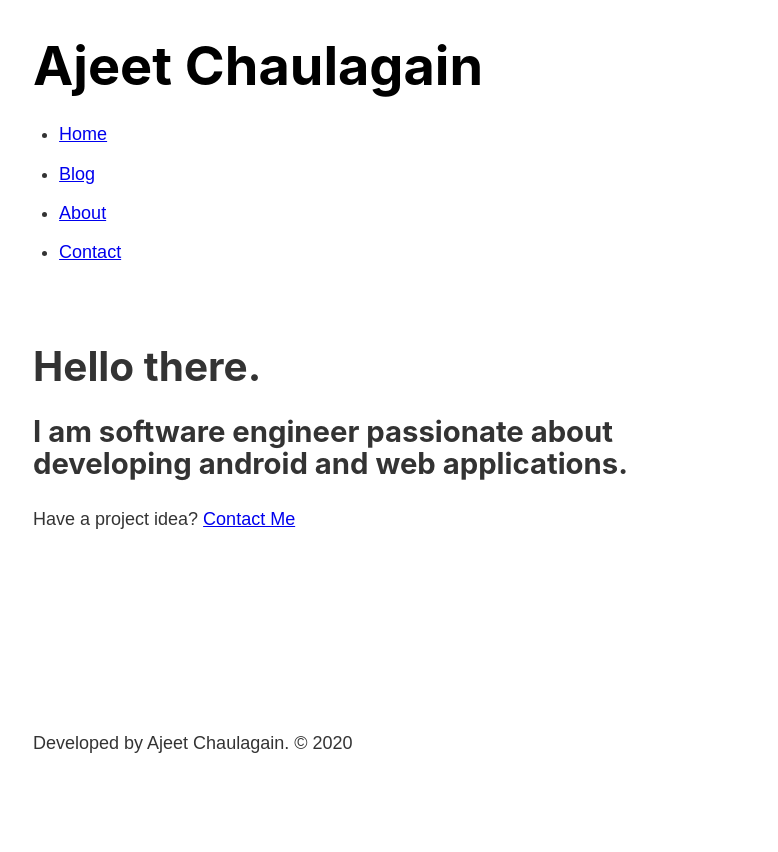
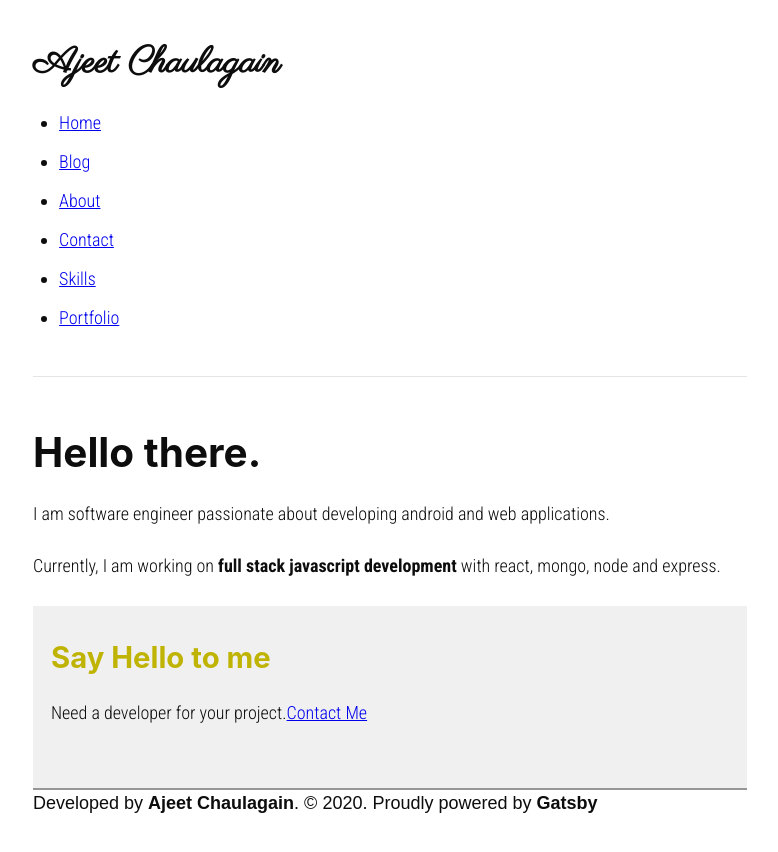
Before and after one commit to ajeetchaulagain/ajeetchaulagain.com, a Gatsby site: page / in a window 1280 px wide. Shown: the whole page, without its empty margins (250-1028 px from the left). Before the commit the page ends 800 px from the top, so only its background shows below. Built offline with nearby package versions, Linux system fonts and the light colour scheme; Gatsby itself is replaced by a stand-in of ours.

Commit message:
Pages added. css styles added

```diff
--- a/src/components/Header.js
+++ b/src/components/Header.js
@@ -8,7 +8,7 @@ const Header = () =>{
     return (
         <header className={headerStyles.header}>
             <h1>
-            <Link to="/" className={headerStyles.title}>Ajeet Chaulagain</Link></h1>
+            <Link to="/" className={headerStyles.title}>Ajeet <span className={headerStyles.titleAlternate}>Chaulagain</span></Link></h1>
             <nav>
                 <ul className={headerStyles.navList} >
                     <li>
@@ -23,6 +23,12 @@ const Header = () =>{
                     <li>
                         <Link className={headerStyles.navItem} to = "/contact" activeClassName={headerStyles.activeNavItem}>Contact</Link>
                     </li>
+                    <li>
+                        <Link className={headerStyles.navItem} to = "/skills" activeClassName={headerStyles.activeNavItem}>Skills</Link>
+                    </li>
+                    <li>
+                        <Link className={headerStyles.navItem} to = "/portfolio" activeClassName={headerStyles.activeNavItem}>Portfolio</Link>
+                    </li>
                 </ul>
             </nav>
         </header>
--- /dev/null
+++ b/src/components/action.module.scss
@@ -0,0 +1,9 @@
+.wrapper{
+    background-color: rgb(240, 240, 240);
+    padding:2rem 1rem;
+    border-bottom: 2px solid rgb(149, 150, 149);
+}
+
+h2{
+    color:#BFB304;
+}
--- /dev/null
+++ b/src/components/callltoaction.js
@@ -0,0 +1,17 @@
+import React from 'react'
+import {Link} from 'gatsby'
+
+import actionStyles from './action.module.scss'
+
+
+const Action = (props) =>{
+    return (
+        <div className={actionStyles.wrapper}>
+            <h2>{props.title}</h2>
+            <p>{props.desc}<a href={props.url}>Contact Me</a></p>
+
+        </div>
+    )
+}
+
+export default Action
--- a/src/components/footer.js
+++ b/src/components/footer.js
@@ -3,7 +3,8 @@ import React from 'react'
 const Footer = () => {
     return (
         <footer>
-            <p>Developed by Ajeet Chaulagain. © 2020</p>
+            <p>Developed by <strong>Ajeet Chaulagain</strong>. © 2020. Proudly powered by <strong>Gatsby</strong></p>
+            <p></p>
         </footer>
     )
 }
--- a/src/components/header.module.scss
+++ b/src/components/header.module.scss
@@ -1,9 +1,14 @@
+@import url('https://fonts.googleapis.com/css?family=Lora:400,400i,700,700i|Parisienne|Roboto+Condensed:300,300i,400,700&display=swap');
+
 .header{
-    padding:1rem 0 3rem;
+    padding:1rem 0 1rem;
+    border-bottom:1px solid rgb(229, 228, 230);
+    margin-bottom:3rem;
 }
 
+
 .nav-item {
-    color:#999999;
+    color:#0D0D0D;
     font-size: .9rem;
     margin-right: 1.3rem;
     text-decoration: none;
@@ -14,9 +19,16 @@
 }
 
 .title{
-    color:#000000;
-    font-size:3rem;
+    color:#0D0D0D;
+    font-size:2rem;
+    font-family: 'Parisienne', cursive;
     text-decoration:none;
+
+}
+
+.title-alternate{
+    color:#BFB304;
+    font-weight: 100;
 }
 
 .nav-list{
@@ -27,5 +39,9 @@
 }
 
 .active-nav-item{
-    color: #333333;
+    color: rgb(50, 50, 51);
+    // background-color:rgb(247, 245, 245);
+    padding-bottom: 5px;
+    border-bottom:2px solid rgb(196, 193, 193);
+
 }
--- a/src/components/layout.module.scss
+++ b/src/components/layout.module.scss
@@ -1,3 +1,4 @@
+@import url('https://fonts.googleapis.com/css?family=Lora:400,400i,700,700i|Parisienne|Roboto+Condensed:300,300i,400,700&display=swap');
 .container{
     margin:0 auto;
     max-width: 750px;
@@ -6,8 +7,13 @@
     display:flex;
     flex-direction: column;
     min-height: 100vh;
+
+    text-align: justify;
 }
 
 .content{
     flex-grow: 1;
+    font-family: 'Roboto Condensed', serif;
+    // font-size: 1rem;
+    font-weight: 300;
 }
--- a/src/pages/about.js
+++ b/src/pages/about.js
@@ -7,7 +7,8 @@ const AboutPage = () => {
     return (
             <Layout>
             <h1>About Me</h1>
-            <p>I am software engineer passionate about developing android applications</p>
+            <p>I am software engineer passionate about developing android applications lorem </p>
+            <p>lorem</p>
             <p>Have a project idea? <Link to="/contact">Contact Me</Link></p>
             </Layout>
     )
--- a/src/pages/index.js
+++ b/src/pages/index.js
@@ -2,14 +2,19 @@ import React from 'react'
 import { Link } from 'gatsby'
 
 import Layout from '../components/layout'
+import Action from '../components/callltoaction'
 
 const IndexPage = () => {
 
     return (
         <Layout>
             <h1>Hello there.</h1>
-            <h2>I am software engineer passionate about developing android and web applications. </h2>
-            <p>Have a project idea? <Link to="/contact">Contact Me</Link></p>
+            <p>I am software engineer passionate about developing android and web applications.</p>
+            <p>Currently, I am working on <strong>full stack javascript development </strong>with react, mongo, node and express.</p>
+
+            <Action title="Say Hello to me" desc=" Need a developer for your project." url="contact" />
+
+
         </Layout>
     )
 }
--- a/src/styles/index.scss
+++ b/src/styles/index.scss
@@ -201,7 +201,8 @@ html {
     box-sizing: inherit;
   }
   body {
-    color: hsla(0, 0%, 0%, 0.8);
+    // color: hsla(0, 3%, 11%, 0.8);
+    color:#0D0D0D;
     font-family: sans-serif;
     font-weight: normal;
     word-wrap: break-word;
```
Also changed, not shown: src/pages/portfolio.js (added, +21 -0 lines), src/pages/skills.js (added, +21 -0 lines), src/components/layout.js (line endings or trailing spaces).
